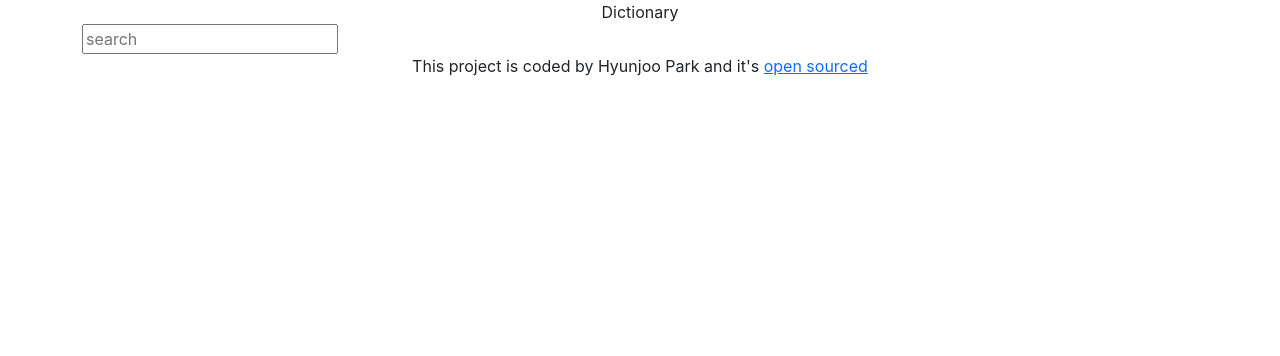
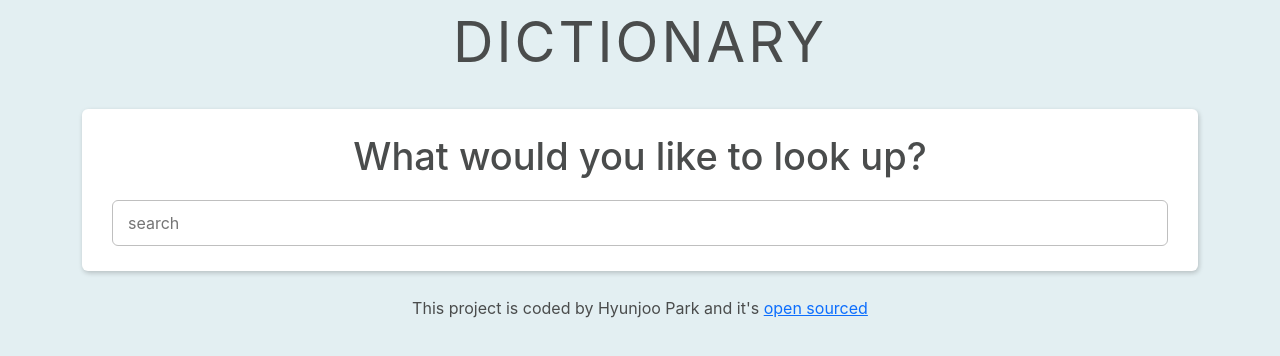
Before and after one commit to hjooqkr/dictionary-project, a React (Create React App) app: page / in a window 1280 px wide. Shown: the top 356 px of the page. Built offline with nearby package versions, Linux system fonts and the light colour scheme; no server answers.

Commit message:
added css files for each component, styled

```diff
--- a/public/index.html
+++ b/public/index.html
@@ -10,6 +10,7 @@
   <link href="https://cdn.jsdelivr.net/npm/bootstrap@5.2.3/dist/css/bootstrap.min.css" rel="stylesheet"
     integrity="sha384-rbsA2VBKQhggwzxH7pPCaAqO46MgnOM80zW1RWuH61DGLwZJEdK2Kadq2F9CUG65" crossorigin="anonymous">
   <link rel="apple-touch-icon" href="%PUBLIC_URL%/logo192.png" />
+
   <!--
       manifest.json provides metadata used when your web app is installed on a
       user's mobile device or desktop. See https://developers.google.com/web/fundamentals/web-app-manifest/
--- a/src/App.css
+++ b/src/App.css
@@ -1,6 +1,14 @@
 .App-header {
   text-align: center;
+  font-size: 56px;
+  letter-spacing: 3px;
+  text-transform: uppercase;
 }
 footer {
   text-align: center;
+  margin-bottom: 30px;
 }
+body {
+  background: #e3eff2;
+  color: #4a4c4c;
+}
--- a/src/Dictionary.css
+++ b/src/Dictionary.css
@@ -0,0 +1,20 @@
+.Dictionary section {
+  background: white;
+  margin: 25px 0;
+  padding: 25px 30px;
+  box-shadow: 1px 2px 5px rgba(0, 0, 0, 0.2);
+  border-radius: 6px;
+}
+
+.Dictionary input {
+  width: 100%;
+  border: 1px solid #bfbfbf;
+  border-radius: 6px;
+  padding: 10px 15px;
+}
+
+.Dictionary h1 {
+  text-align: center;
+  margin-bottom: 20px;
+  font-size: 38px;
+}
--- a/src/Dictionary.js
+++ b/src/Dictionary.js
@@ -6,26 +6,46 @@ import Results from "./Results";
 export default function Dictionary() {
   let [keyword, setKeyword] = useState("");
   let [results, setResults] = useState("");
+  let [loaded, setLoaded] = useState(false);
 
   function handleResponse(response) {
     setResults(response.data[0]);
   }
-
-  function search(event) {
-    event.preventDefault();
+  function search() {
     let apiUrl = `https://api.dictionaryapi.dev/api/v2/entries/en/${keyword}`;
     axios.get(apiUrl).then(handleResponse);
+  }
+  function handleSubmit(event) {
+    event.preventDefault();
+    search();
   }
 
   function keywordChange(event) {
     setKeyword(event.target.value);
   }
+
+  function load() {
+    setLoaded(true);
+    search();
+  }
+  if (loaded) {
     return (
       <div className="Dictionary">
-      <form onSubmit={search}>
-        <input type="search" onChange={keywordChange} placeholder="search" />
+        <section>
+          <h1>What would you like to look up?</h1>
+          <form onSubmit={handleSubmit}>
+            <input
+              type="search"
+              onChange={keywordChange}
+              placeholder="search"
+            />
           </form>
+        </section>
         <Results results={results} />
       </div>
     );
+  } else {
+    load();
+    return "Loading";
   }
+}
--- /dev/null
+++ b/src/Meaning.css
@@ -0,0 +1,10 @@
+.Meaning h3 {
+  font-size: 32px;
+  font-weight: bold;
+}
+
+.Meaning .example {
+  font-style: italic;
+  opacity: 0.6;
+  margin-top: 10px;
+}
--- a/src/Meaning.js
+++ b/src/Meaning.js
@@ -1,5 +1,6 @@
 import React from "react";
 import Synonyms from "./Synonyms";
+import "./Meaning.css";
 
 export default function Meaning(props) {
   return (
@@ -9,14 +10,11 @@ export default function Meaning(props) {
       {props.meaning.definitions.map(function (definition, index) {
         return (
           <div key={index}>
-            <p>
-              <strong>Definition:</strong> {definition.definition}
-              <br />
-              <strong>Example:</strong>
-              <em>{definition.example}</em>
-              <br />
-              <Synonyms synonyms={definition.synonyms} />
-            </p>
+            <div className="definition">{definition.definition}</div>
+
+            <div className="example">{definition.example}</div>
+
+            <Synonyms synonyms={definition.synonyms} />
           </div>
         );
       })}
--- /dev/null
+++ b/src/Phonetic.css
@@ -0,0 +1,16 @@
+.Phonetic a {
+  border: 1px solid #bfbfbf;
+  text-decoration: none;
+  padding: 3px 5px;
+  margin-right: 8px;
+  border-radius: 4px;
+  transition: all 200 ease-in-out;
+}
+
+.Phonetic a:hover {
+  background: blue;
+}
+
+.Phonetic {
+  height: 30px;
+}
--- a/src/Phonetic.js
+++ b/src/Phonetic.js
@@ -1,12 +1,13 @@
 import React from "react";
+import "./Phonetic.css";
 
 export default function Phonetic(props) {
   return (
     <div className="Phonetic">
       <a href={props.phonetic.audio} target="_blank" rel="noreferrer">
-        Listen
+        <i class="fa-solid fa-volume"></i>🎧
       </a>
-      <br />
+
       {props.phonetic.text}
     </div>
   );
--- /dev/null
+++ b/src/Results.css
@@ -0,0 +1,4 @@
+.Results h2 {
+  font-size: 40px;
+  font-weight: bold;
+}
--- a/src/Results.js
+++ b/src/Results.js
@@ -1,11 +1,13 @@
 import React from "react";
 import Meaning from "./Meaning";
 import Phonetic from "./Phonetic";
+import "./Results.css";
 
 export default function Results(props) {
   if (props.results) {
     return (
       <div className="Results">
+        <section>
           <h2>{props.results.word}</h2>
           {props.results.phonetics.map(function (phonetic, index) {
             return (
@@ -14,12 +16,12 @@ export default function Results(props) {
               </div>
             );
           })}
-
+        </section>
         {props.results.meanings.map(function (meaning, index) {
           return (
-            <div key={index}>
+            <section key={index}>
               <Meaning meaning={meaning} />
-            </div>
+            </section>
           );
         })}
       </div>
--- /dev/null
+++ b/src/Synonyms.css
@@ -0,0 +1,12 @@
+.Synonyms {
+  margin: 8px 0 20px;
+  padding: 0;
+}
+
+.Synonyms li {
+  list-style: none;
+  display: inline-block;
+  padding-right: 20px;
+  font-size: 15px;
+  font-style: italic;
+}
--- a/src/Synonyms.js
+++ b/src/Synonyms.js
@@ -1,4 +1,5 @@
 import React from "react";
+import "./Synonyms.css";
 
 export default function Synonyms(props) {
   if (props.synonyms) {
```
Lines whose indentation alone changed are shown as unchanged.
